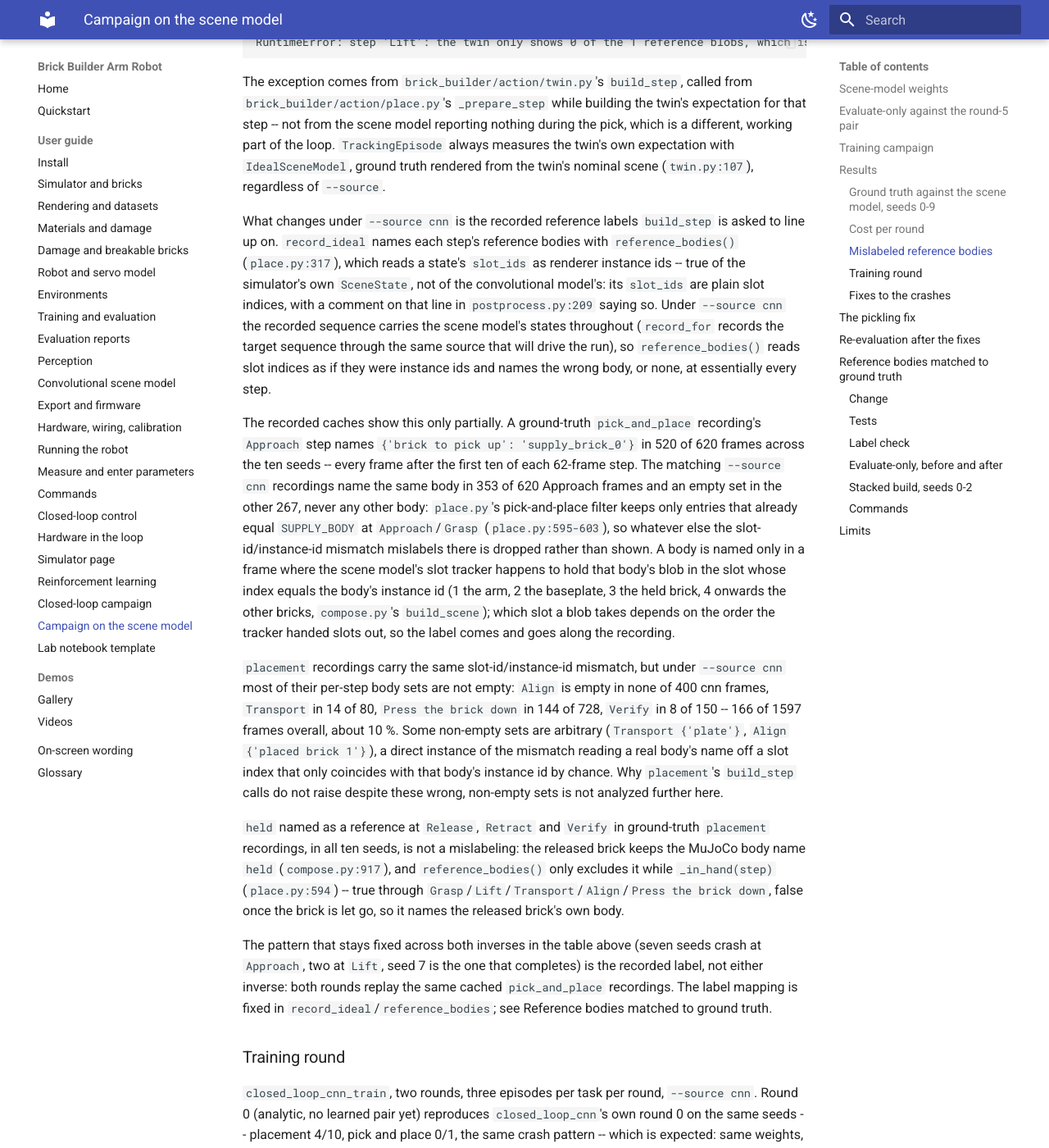
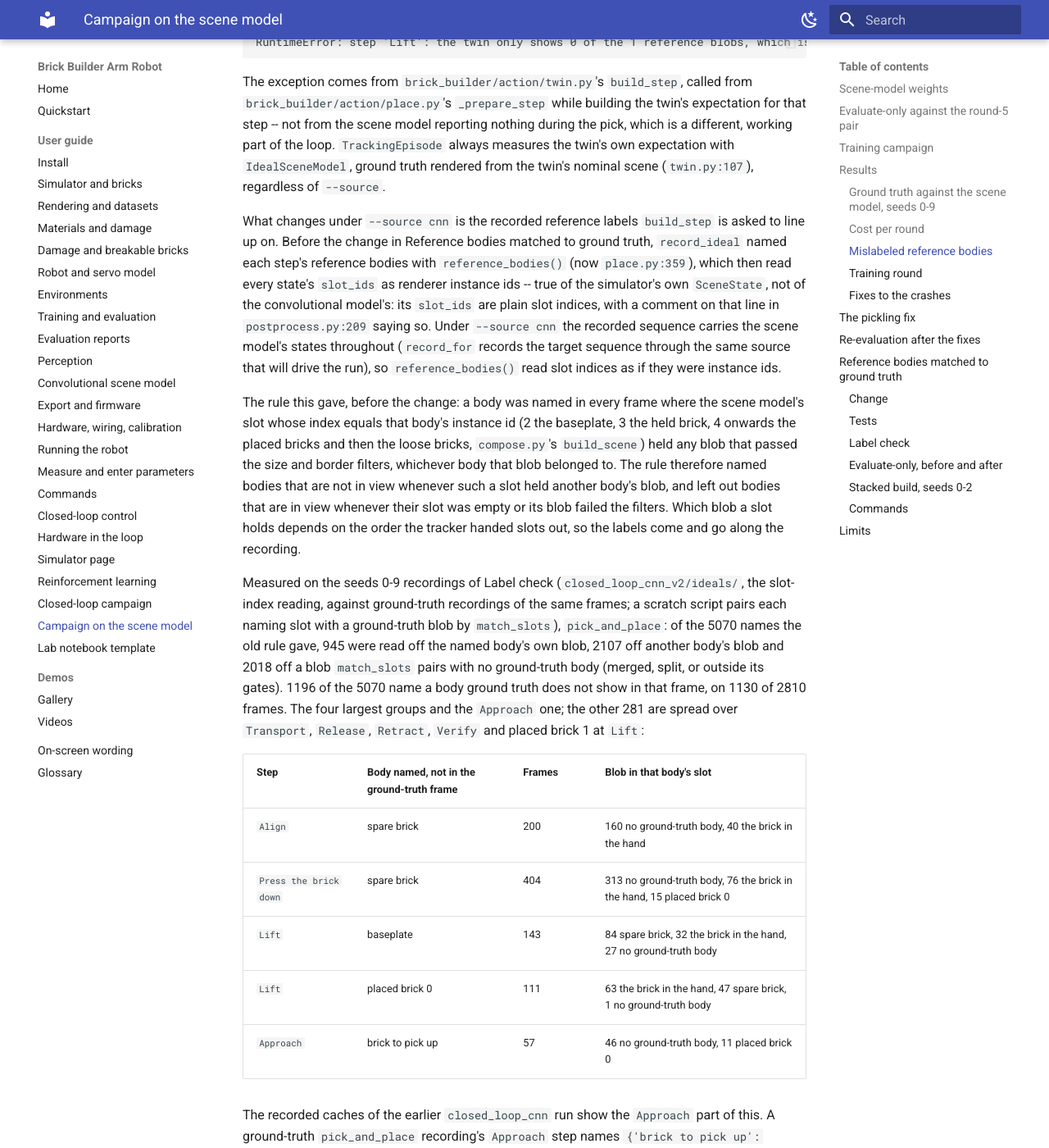
Before and after one commit to k-h-nunn/brick-builder-arm-robot, an MkDocs documentation site: the page built from docs/guide/16b-campaign-on-the-scene-model.md, in a window 1280 px wide and 1400 px high, scrolled down 4802 px. Shown: the whole window at 82% size. Built offline with MkDocs 1.6.1 and Material for MkDocs 9.7.7, drawn with Linux system fonts in a browser that asks for light colours; some of the changed text lies outside the part shown.

Commit message:
Describe the slot-index naming rule correctly in the scene-model guide
The Mislabeled reference bodies section said the old rule named a body
only when its own blob sat in the slot whose index equals its instance
id. The rule named a body whenever that slot held any blob passing the
size and border filters, whichever body the blob was, so it named
bodies out of view. Past tense for the rule, measured per-blob tallies
for seeds 0-9 against ground truth, and current place.py and compose.py
line references.

Co-Authored-By: Claude Opus 5.5 <noreply@anthropic.com>
Claude-Session: https://claude.ai/code/session_01HD3mMEkNC6Z1TH7gLTdMMh

```diff
--- a/docs/guide/16b-campaign-on-the-scene-model.md
+++ b/docs/guide/16b-campaign-on-the-scene-model.md
@@ -180,39 +180,69 @@ part of the loop. `TrackingEpisode` always measures the twin's own expectation w
 of `--source`.
 
 What changes under `--source cnn` is the recorded reference labels `build_step` is asked to line
-up on. `record_ideal` names each step's reference bodies with `reference_bodies()`
-(`place.py:317`), which reads a state's `slot_ids` as renderer instance ids -- true of the
-simulator's own `SceneState`, not of the convolutional model's: its `slot_ids` are plain slot
-indices, with a comment on that line in `postprocess.py:209` saying so. Under `--source cnn` the
-recorded sequence carries the scene model's states throughout (`record_for` records the target
-sequence through the same source that will drive the run), so `reference_bodies()` reads slot
-indices as if they were instance ids and names the wrong body, or none, at essentially every step.
+up on. Before the change in Reference bodies matched to ground truth, `record_ideal` named each
+step's reference bodies with `reference_bodies()` (now `place.py:359`), which then read every
+state's `slot_ids` as renderer instance ids -- true of the simulator's own `SceneState`, not of
+the convolutional model's: its `slot_ids` are plain slot indices, with a comment on that line in
+`postprocess.py:209` saying so. Under `--source cnn` the recorded sequence carries the scene
+model's states throughout (`record_for` records the target sequence through the same source that
+will drive the run), so `reference_bodies()` read slot indices as if they were instance ids.
 
-The recorded caches show this only partially. A ground-truth `pick_and_place` recording's
-`Approach` step names `{'brick to pick up': 'supply_brick_0'}` in 520 of 620 frames across the ten
-seeds -- every frame after the first ten of each 62-frame step. The matching `--source cnn`
-recordings name the same body in 353 of 620 Approach frames and an empty set in the other 267,
-never any other body: `place.py`'s pick-and-place filter keeps only entries that already equal
-`SUPPLY_BODY` at `Approach`/`Grasp` (`place.py:595-603`), so whatever else the slot-id/instance-id
-mismatch mislabels there is dropped rather than shown. A body is named only in a frame where the
-scene model's slot tracker happens to hold that body's blob in the slot whose index equals the
-body's instance id (1 the arm, 2 the baseplate, 3 the held brick, 4 onwards the other bricks,
-`compose.py`'s `build_scene`); which slot a blob takes depends on the order the tracker handed
-slots out, so the label comes and goes along the recording.
+The rule this gave, before the change: a body was named in every frame where the scene model's
+slot whose index equals that body's instance id (2 the baseplate, 3 the held brick, 4 onwards the
+placed bricks and then the loose bricks, `compose.py`'s `build_scene`) held any blob that passed
+the size and border filters, whichever body that blob belonged to. The rule therefore named bodies
+that are not in view whenever such a slot held another body's blob, and left out bodies that are
+in view whenever their slot was empty or its blob failed the filters. Which blob a slot holds
+depends on the order the tracker handed slots out, so the labels come and go along the recording.
 
-`placement` recordings carry the same slot-id/instance-id mismatch, but under `--source cnn` most
-of their per-step body sets are not empty: `Align` is empty in none of 400 cnn frames, `Transport`
-in 14 of 80, `Press the brick down` in 144 of 728, `Verify` in 8 of 150 -- 166 of 1597 frames
-overall, about 10 %. Some non-empty sets are arbitrary (`Transport {'plate'}`,
-`Align {'placed brick 1'}`), a direct instance of the mismatch reading a real body's name off a
-slot index that only coincides with that body's instance id by chance. Why `placement`'s
-`build_step` calls do not raise despite these wrong, non-empty sets is not analyzed further here.
+Measured on the seeds 0-9 recordings of Label check (`closed_loop_cnn_v2/ideals/`, the slot-index
+reading, against ground-truth recordings of the same frames; a scratch script pairs each naming
+slot with a ground-truth blob by `match_slots`), `pick_and_place`: of the 5070 names the old rule
+gave, 945 were read off the named body's own blob, 2107 off another body's blob and 2018 off a
+blob `match_slots` pairs with no ground-truth body (merged, split, or outside its gates). 1196 of
+the 5070 name a body ground truth does not show in that frame, on 1130 of 2810 frames. The four
+largest groups and the `Approach` one; the other 281 are spread over `Transport`, `Release`,
+`Retract`, `Verify` and placed brick 1 at `Lift`:
+
+| Step | Body named, not in the ground-truth frame | Frames | Blob in that body's slot |
+|---|---|---|---|
+| `Align` | spare brick | 200 | 160 no ground-truth body, 40 the brick in the hand |
+| `Press the brick down` | spare brick | 404 | 313 no ground-truth body, 76 the brick in the hand, 15 placed brick 0 |
+| `Lift` | baseplate | 143 | 84 spare brick, 32 the brick in the hand, 27 no ground-truth body |
+| `Lift` | placed brick 0 | 111 | 63 the brick in the hand, 47 spare brick, 1 no ground-truth body |
+| `Approach` | brick to pick up | 57 | 46 no ground-truth body, 11 placed brick 0 |
+
+The recorded caches of the earlier `closed_loop_cnn` run show the `Approach` part of this. A
+ground-truth `pick_and_place` recording's `Approach` step names
+`{'brick to pick up': 'supply_brick_0'}` in 520 of 620 frames across the ten seeds -- every frame
+after the first ten of each 62-frame step. The matching `--source cnn` recordings name the same
+body in 353 of 620 Approach frames and an empty set in the other 267, never any other body:
+`place.py`'s pick-and-place filter keeps only entries that equal `SUPPLY_BODY` at
+`Approach`/`Grasp` (`place.py:750-758`, unchanged), so every other name the slot-index reading
+gave there is dropped. What remains is a name read off whichever blob sat in the slot whose index
+is the brick to pick up's instance id, which is not always that brick's blob (the last row of the
+table above).
+
+`placement` recordings were read by the same rule, but under `--source cnn` most of their per-step
+body sets are not empty: `Align` is empty in none of 400 cnn frames, `Transport` in 14 of 80,
+`Press the brick down` in 144 of 728, `Verify` in 8 of 150 -- 166 of 1597 frames overall, about
+10 %. In `placement` the rule never named a body that is not in view (0 of 1597 frames, Label
+check): every body it could name there -- the baseplate, the held brick and the two placed
+bricks -- is in every ground-truth frame, so a name read off any blob in those slots was a body
+in view, whichever blob it was read off. Only 393 of its 2621 names were read off the named
+body's own blob; 1060 were read off the held brick's, 592 off another placed brick's and 576 off
+a blob that pairs with no ground-truth body. What `placement` lost was references: at `Align`
+the rule named the baseplate alone on 240 of 400 frames, placed brick 0 alone on 40, placed
+brick 1 alone on 40 and the baseplate with placed brick 0 on 80, where ground truth names the
+baseplate and both placed bricks on all 400. Why `placement`'s `build_step` calls did not raise
+is not analyzed further here.
 
 `held` named as a reference at `Release`, `Retract` and `Verify` in ground-truth `placement`
 recordings, in all ten seeds, is not a mislabeling: the released brick keeps the MuJoCo body name
-`held` (`compose.py:917`), and `reference_bodies()` only excludes it while `_in_hand(step)`
-(`place.py:594`) -- true through `Grasp`/`Lift`/`Transport`/`Align`/`Press the brick down`, false
-once the brick is let go, so it names the released brick's own body.
+`held` (`compose.py:87`, `HELD_BODY`), and `reference_bodies()` only excludes it while
+`_in_hand(step)` (`place.py:765`) -- true through `Lift`/`Transport`/`Align`/`Press the brick
+down`, false once the brick is let go, so it names the released brick's own body.
 
 The pattern that stays fixed across both inverses in the table above (seven seeds crash at
 `Approach`, two at `Lift`, seed 7 is the one that completes) is the recorded label, not either
```
